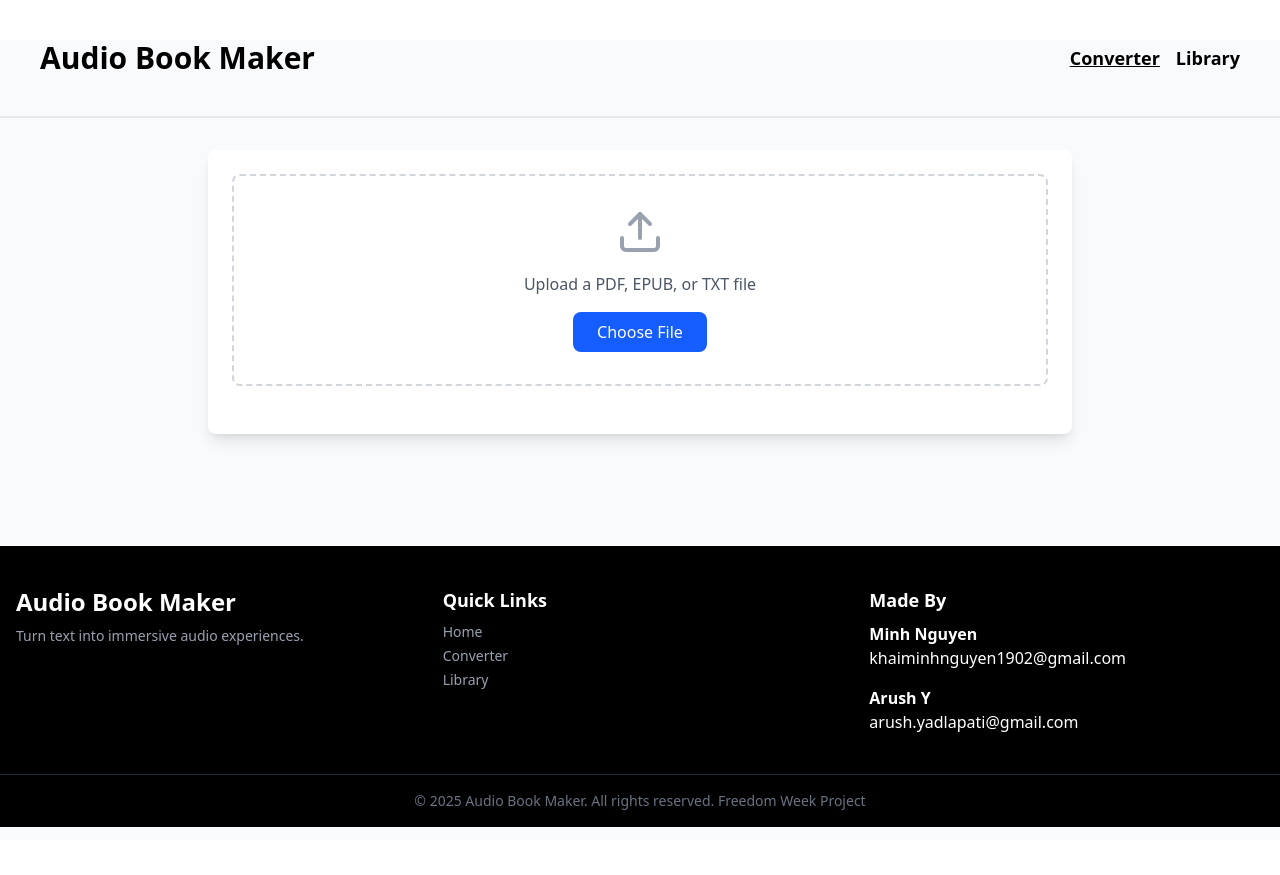
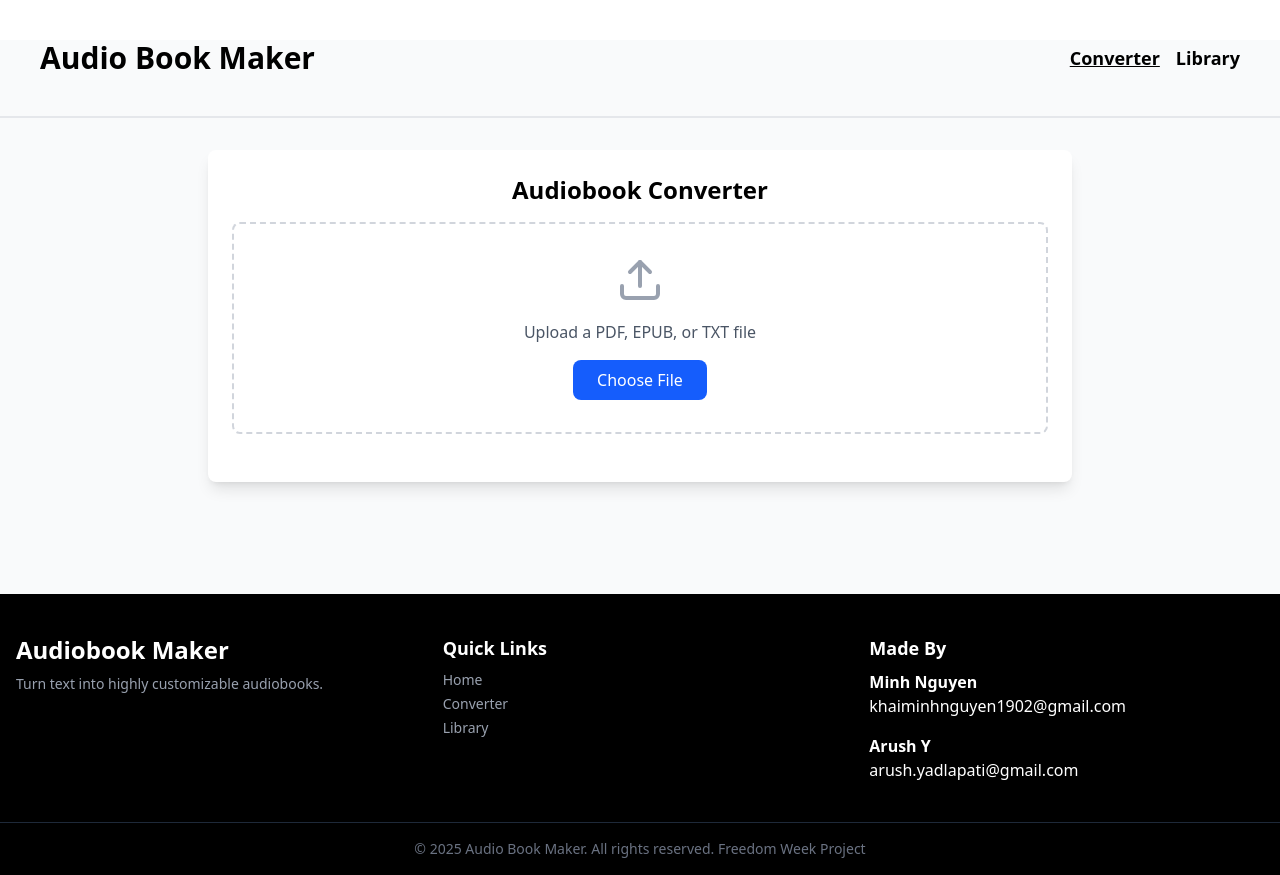
Before and after one commit to ArushYadlapati/audibook-maker, a Next.js app: page /converter in a window 1280 px wide. Before the commit the page ends 840 px from the top, so only its background shows below. Built offline with nearby package versions, Linux system fonts and the light colour scheme.

Commit message:
editing footer + styling some of the converter texts + buttons

```diff
--- a/app/components/Footer.tsx
+++ b/app/components/Footer.tsx
@@ -5,15 +5,13 @@ const Footer = () => {
   return (
     <footer className="bg-black text-white mt-20">
       <div className="max-w-7xl mx-auto py-10 px-4 grid grid-cols-1 md:grid-cols-3 gap-8">
-        {/* Brand */}
         <div>
-          <h1 className="text-2xl font-bold mb-2">Audio Book Maker</h1>
+          <h1 className="text-2xl font-bold mb-2">Audiobook Maker</h1>
           <p className="text-gray-400 text-sm">
-            Turn text into immersive audio experiences.
+            Turn text into highly customizable audiobooks.
           </p>
         </div>
 
-        {/* Links */}
         <div>
           <h3 className="text-lg font-semibold mb-2">Quick Links</h3>
           <ul className="space-y-1 text-sm text-gray-400">
@@ -29,7 +27,6 @@ const Footer = () => {
           </ul>
         </div>
 
-        {/* Social */}
         <div>
           <h3 className="text-lg font-semibold mb-2">Made By</h3>
           <div className="flex mt-2 flex-col gap-4">
--- a/app/converter/page.tsx
+++ b/app/converter/page.tsx
@@ -516,6 +516,12 @@ const Converter = () => {
             <div className="container mx-auto px-4 py-8 max-w-4xl">
                 <div className="bg-white rounded-lg shadow-lg p-6">
                     <div className="mb-6">
+                        <div className="flex justify-center">
+                            <h1 className="text-2xl font-bold mb-4 flex items-center gap-2">
+                                Audiobook Converter
+                            </h1>
+                        </div>
+
                         <div className="border-2 border-dashed border-gray-300 rounded-lg p-8 text-center hover:border-blue-400 transition-colors">
                             <input type="file" ref={fileInputRef} onChange={handleFileUpload} accept=".pdf,.epub,.txt" className="hidden"/>
                             <Upload className="w-12 h-12 text-gray-400 mx-auto mb-4" />
@@ -560,13 +566,13 @@ const Converter = () => {
                     )}
 
                     {file && !extractedText && (
-                        <div className="mb-6">
+                        <div className="mb-6 flex justify-center">
                             <button
                                 onClick={extractText}
                                 disabled={isExtracting}
                                 className="bg-green-600 text-white px-6 py-2 rounded-lg hover:bg-green-700 disabled:opacity-50"
                             >
-                                {isExtracting ? "Extracting..." : "Extract Text"}
+                                {isExtracting ? "Converting..." : "Convert to Audibook"}
                             </button>
                         </div>
                     )}
```
